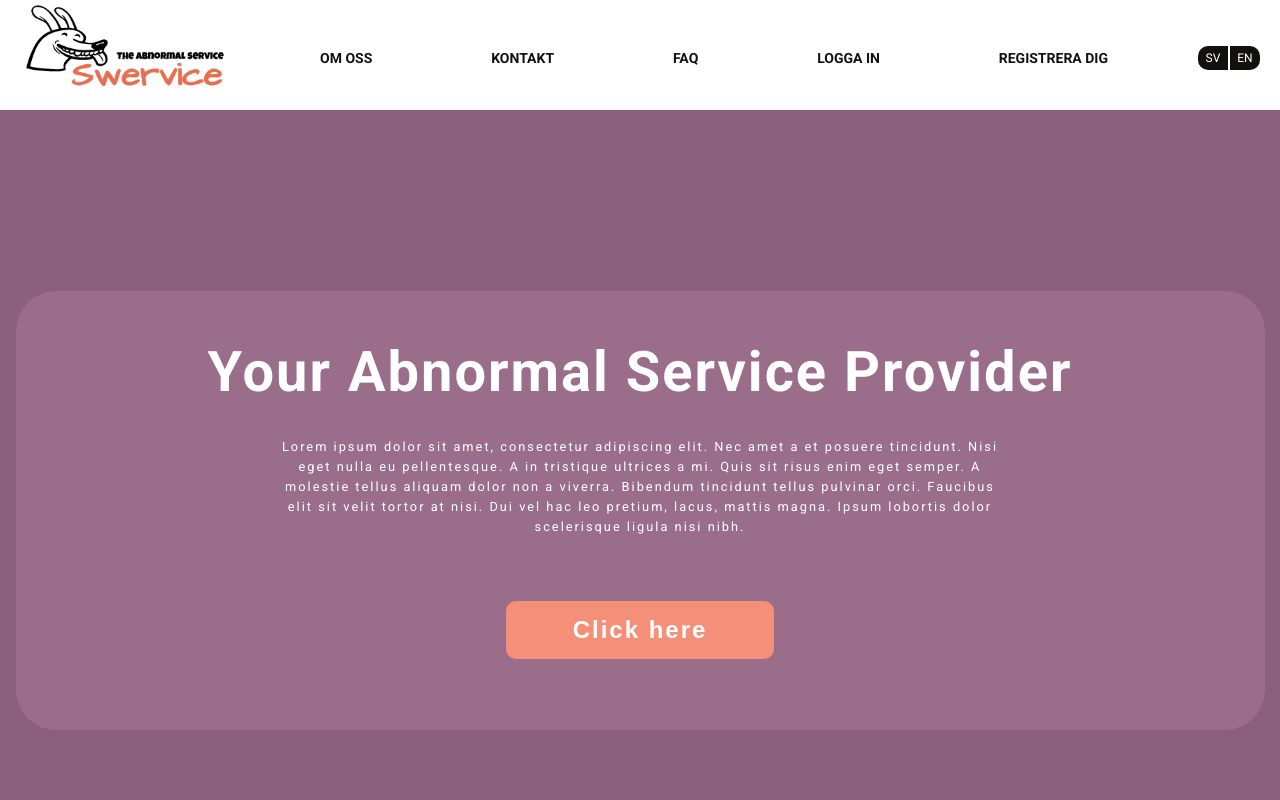
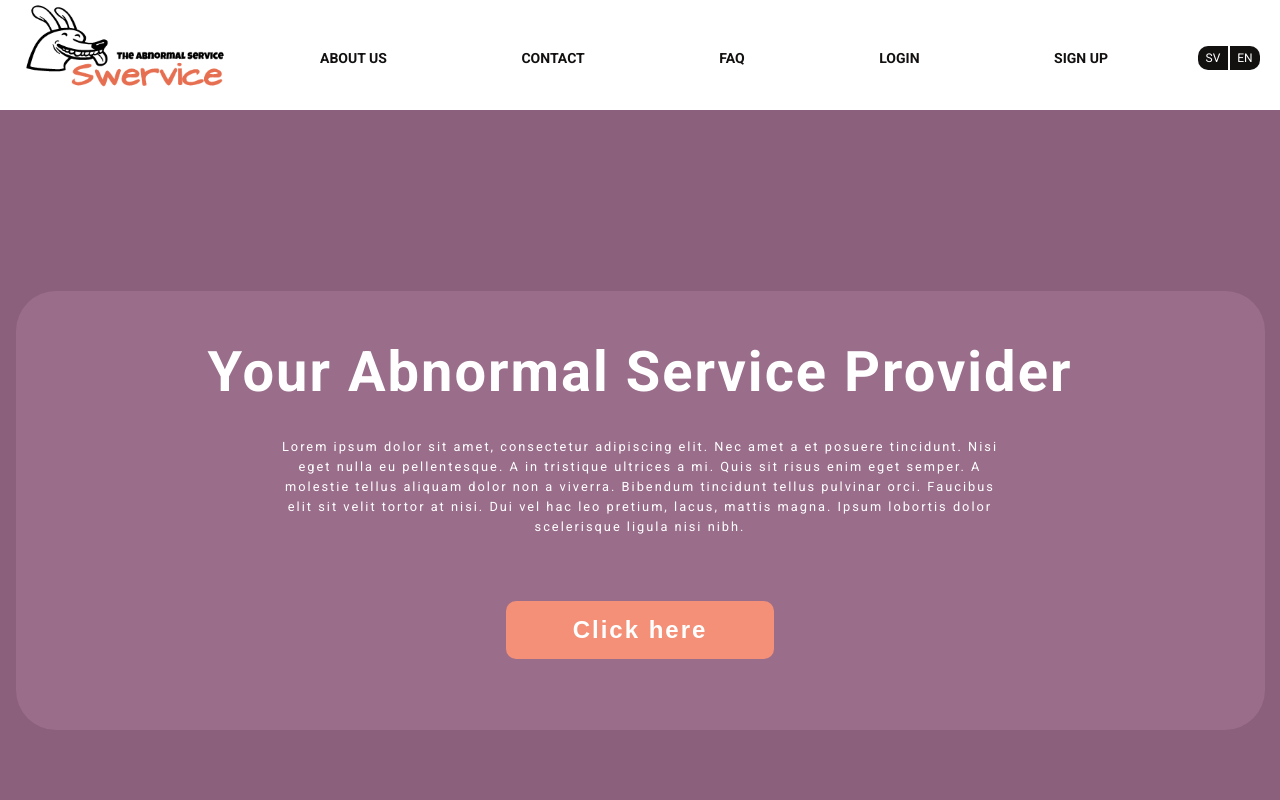
Before and after one commit to Sundholmare/grupparbete-agilt, a React (Create React App) app: page / in a window 1280 px wide. Shown: the top 800 px of the page. Built offline with nearby package versions, Linux system fonts and the light colour scheme.

Commit message:
language navbar

```diff
--- a/src/App.js
+++ b/src/App.js
@@ -1,5 +1,6 @@
 import { BrowserRouter as Router, Route, Switch } from 'react-router-dom';
-import Navbar from './components/Navbar';
+import Navbar from './components/Navbar/index';
+import NavbarEN from './components/Navbar/indexEN';
 import AboutEN from './components/about/index';
 import AboutSV from './components/about/indexSV';
 import Hero from './components/Hero';
@@ -16,7 +17,7 @@ function App() {
     <Router>
       <div className="App">
         <div className="main-wrapper">
-          <Navbar />
+          <Route path="/*">{language ? <NavbarEN /> : <Navbar />}</Route>
           <Switch>
             <Route exact path="/">
               <Hero />
--- a/src/components/Contact/index.js
+++ b/src/components/Contact/index.js
@@ -12,11 +12,11 @@ const Contact = () => {
             <form>
               <label>Namn</label>
               <span>
-                <input type="text" required value />
-                <input type="text" required value />
+                <input type="text" placeholder="Förnamn" />
+                <input type="text" placeholder="Efternamn" />
               </span>
               <label>Email</label>
-              <input type="text" required value />
+              <input type="text" placeholder="Email" />
 
               <label>Ämne</label>
               <select value>
--- /dev/null
+++ b/src/components/Navbar/indexEN.js
@@ -0,0 +1,40 @@
+import { Link } from 'react-router-dom';
+import imgLogga from '../../images/loggor/logga.png';
+import Styles from './navbar.module.css';
+import { useDispatch } from 'react-redux';
+import { flip } from '../../actions/index';
+
+const Navbar = () => {
+  const dispatch = useDispatch();
+
+  return (
+    <div className={Styles.wrapper}>
+      <nav className={Styles.content}>
+        <Link to="/">
+          <img src={imgLogga} alt="" className={Styles.logo} />
+        </Link>
+        <div className={Styles.links}>
+          <Link to="/about">ABOUT US</Link>
+          <Link to="/contact">CONTACT</Link>
+          <Link to="/faq">FAQ</Link>
+          <Link to="#">LOGIN</Link>
+          <Link to="#">SIGN UP</Link>
+        </div>
+
+        <div className={Styles.langBtns}>
+          <button
+            onClick={() => dispatch(flip(false))}
+            className={Styles.svBtn}
+          >
+            SV
+          </button>
+          <button onClick={() => dispatch(flip(true))} className={Styles.enBtn}>
+            EN
+          </button>
+        </div>
+      </nav>
+    </div>
+  );
+};
+
+export default Navbar;
```
